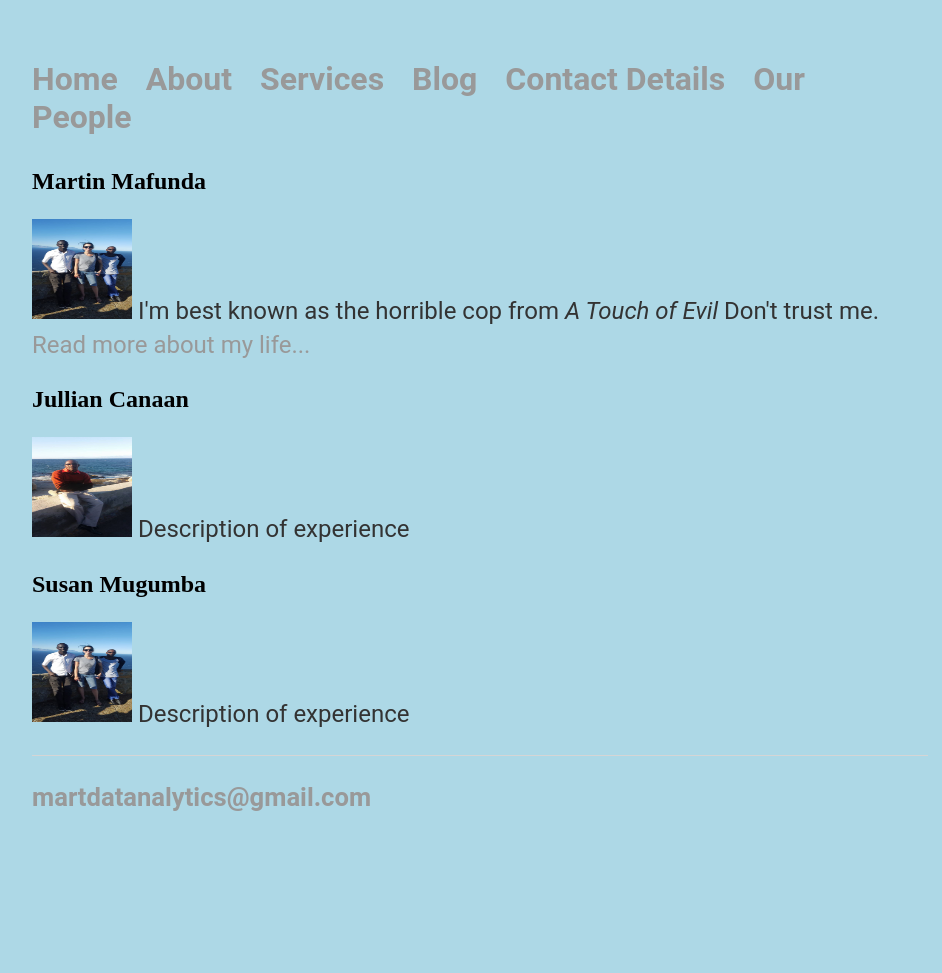
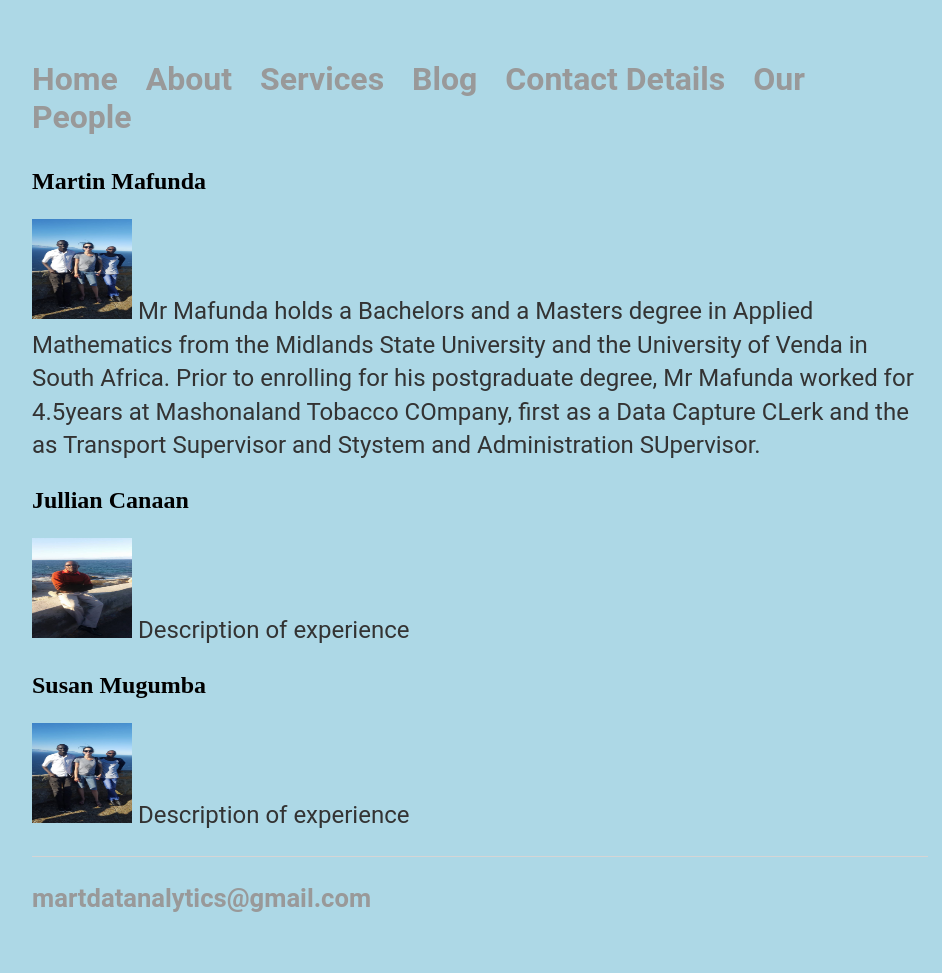
Before and after one commit to martdatanalytics/martdatanalytics.github.io, a Jekyll site: the page built from cv/index.html, in a window 1280 px wide. Shown: the whole page, without its empty margins (160-1102 px from the left). Built offline with Jekyll 4.4.1, drawn with Linux system fonts in a browser that asks for light colours; before the commit the page ends 900 px from its top, so only the background shows below that.

Commit message:
Update index.html

```diff
--- a/cv/index.html
+++ b/cv/index.html
@@ -5,8 +5,9 @@ title: Martin Canaan Mafunda
 <div class="blurb">
 	<h2 style="font-size:1.5em;">Martin Mafunda</h2>
 	<p><img src="/images/Background.jpg",alt="Picture of Martin", width="100", height="100",align="left">
-	I'm best known as the horrible cop from <em>A Touch of Evil</em> Don't trust me. <a href="/martin">
-	Read more about my life...</a></p>
+	Mr Mafunda holds a Bachelors and a Masters degree in Applied Mathematics from the Midlands State University and the University of Venda in South Africa.
+	Prior to enrolling for his postgraduate degree, Mr Mafunda worked for 4.5years at Mashonaland Tobacco COmpany, first as a Data Capture CLerk and the
+	as Transport Supervisor and Stystem and Administration SUpervisor.</p>
 	<h2 style="font-size:1.5em;">Jullian Canaan </h2>
 	<p>
 		<img src="/images/Martin_Canaan1.jpg",alt="Picture of Martin", width="100", height="100",align="left">
```
